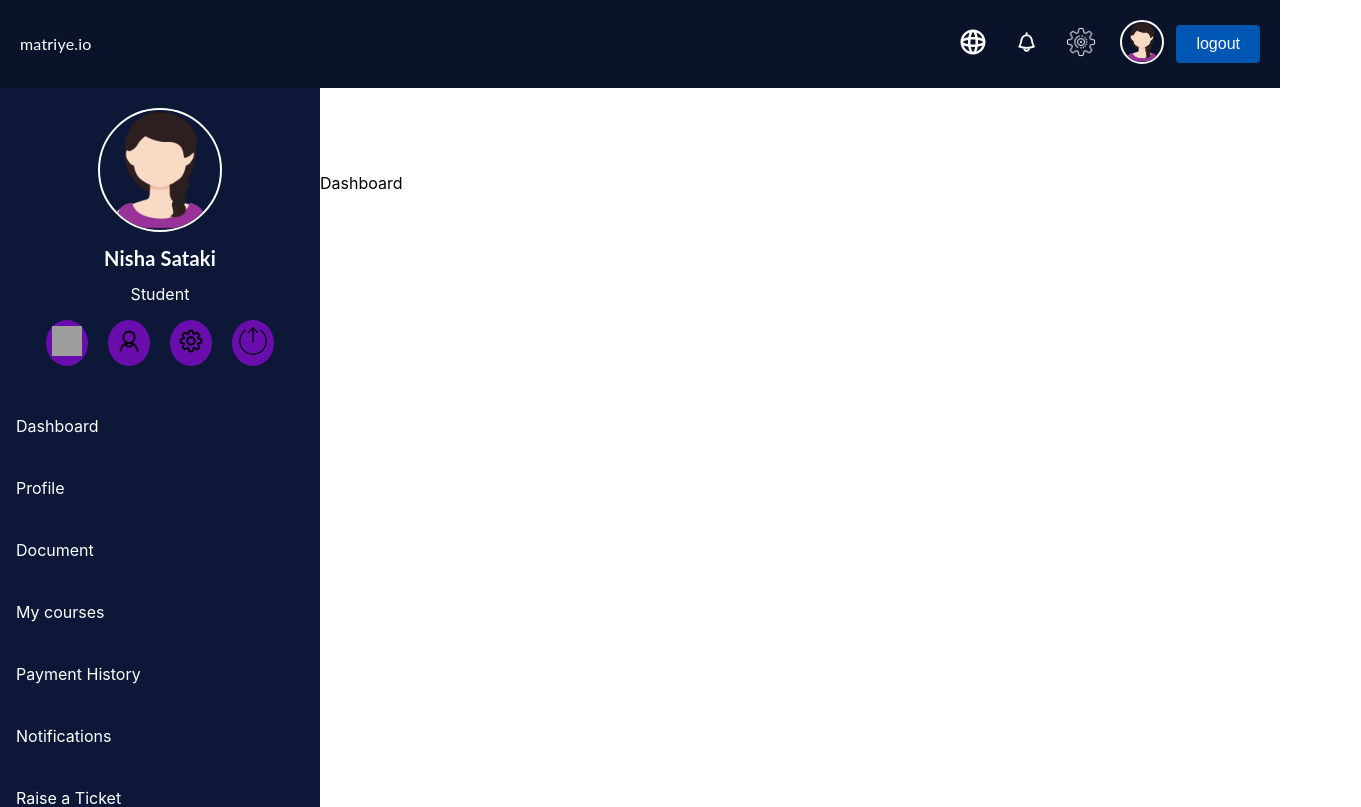
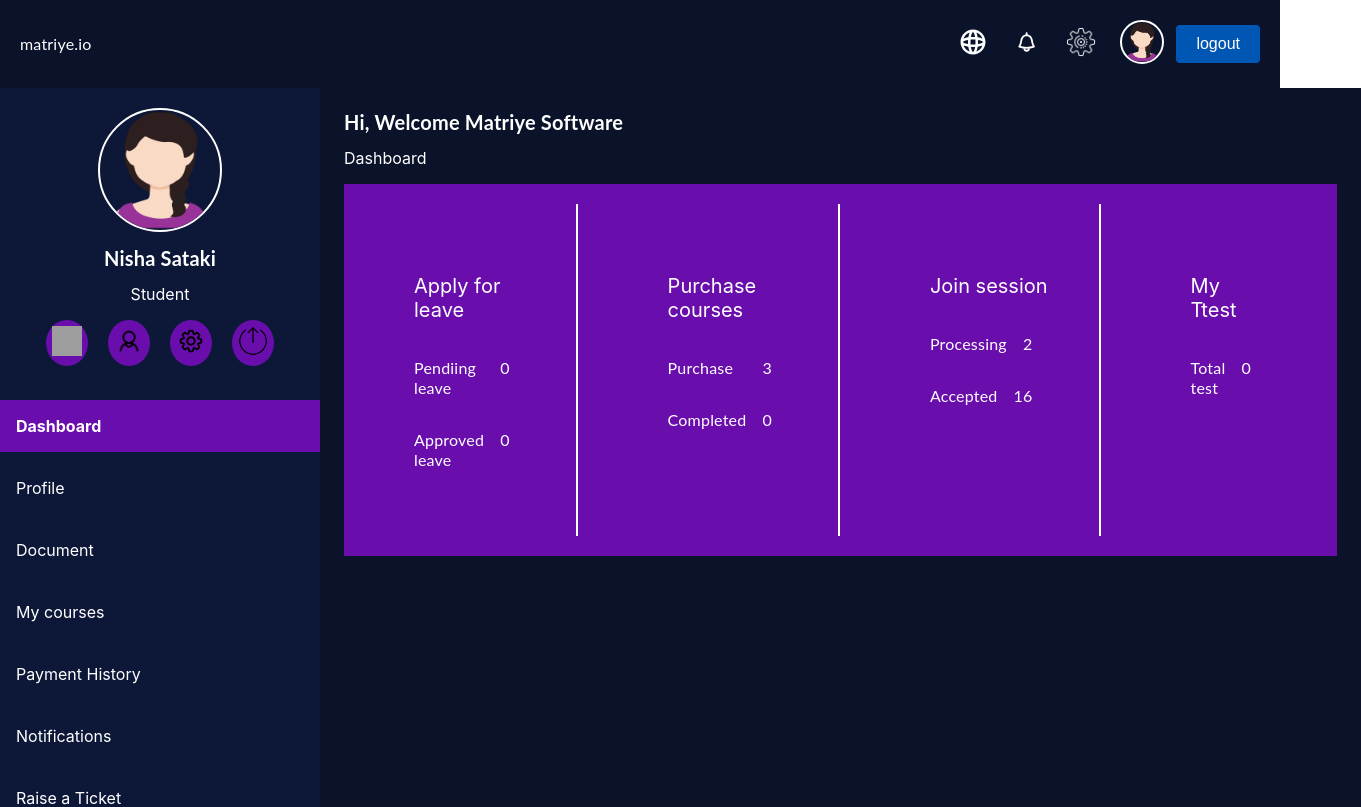
Before and after one commit to nisha-07/student-portal, a React (Create React App) app: page /dashboard in a window 1280 px wide. Shown: the top 807 px of the page, 1361 px wide, since content can reach past the window. Built offline with nearby package versions, Linux system fonts and the light colour scheme; grey boxes are pictures that could not be loaded.

Commit message:
ST feat: add top section of the dashboard

```diff
--- a/src/components/common/Sidebar/Sidebar.jsx
+++ b/src/components/common/Sidebar/Sidebar.jsx
@@ -11,7 +11,7 @@ import IconImage from "../IconImage/IconImage";
 import classes from "./Sidebar.module.scss";
 
 const Sidebar = () => {
-	const [activeNavItem, setActiveNavItem] = useState(null);
+	const [activeNavItem, setActiveNavItem] = useState(0);
 
 	// Set the active navigation tab
 	const handleNavItemClick = (index) => {
@@ -67,9 +67,8 @@ const Sidebar = () => {
 					<Link
 						key={index}
 						to={nav.link}
-						className={`${classes["nav-item"]} ${
-							index === activeNavItem ? classes.active : ""
-						}`}
+						className={`${classes["nav-item"]} ${index === activeNavItem ? classes.active : ""
+							}`}
 						onClick={() => handleNavItemClick(index)}
 					>
 						{nav.label}
--- a/src/pages/StudentDashboard/StudentDashboard.jsx
+++ /dev/null
@@ -1,11 +0,0 @@
-import classes from "./StudentDashboard.module.scss"
-
-const StudentDashboard = () => {
-    return (
-        <div className={classes.container}>
-            Dashboard
-        </div>
-    )
-}
-
-export default StudentDashboard
--- a/src/pages/StudentDashboard/StudentDashboard.module.scss
+++ b/src/pages/StudentDashboard/StudentDashboard.module.scss
@@ -1,3 +1,18 @@
+@use "../../styles/fonts" as *;
+@use "../../styles/colors" as *;
+
 .container {
-    margin-top: 85px;
+    padding: 24px;
+    flex: 1 0 70%;
+
+    @extend .Bg_Main_Color;
 }
+
+.title {
+    @extend .Font_Title_Color;
+    @extend .Font-F2;
+}
+
+.subtitle {
+    @extend .Font_Title_Color;
+}
--- /dev/null
+++ b/src/pages/StudentDashboard/TopSection/TopSection.jsx
@@ -0,0 +1,70 @@
+import classes from "./TopSection.module.scss"
+
+const TopSection = () => {
+    const leaves = [
+        {
+            label: "Pendiing leave",
+            count: 0
+        },
+        {
+            label: "Approved leave",
+            count: 0
+        }
+    ]
+
+    const courses = [
+        {
+            label: "Purchase",
+            count: 3
+        },
+        {
+            label: "Completed",
+            count: 0
+        }
+    ]
+
+    const sessions = [
+        {
+            label: "Processing",
+            count: 2
+        },
+        {
+            label: "Accepted",
+            count: 16
+        }
+    ]
+
+    const tests = [
+        {
+            label: "Total test",
+            count: 0
+        }
+    ]
+
+    return (
+        <div className={classes.container}>
+            <div className={classes.section}>
+                <p>Apply for leave</p>
+                {leaves.map((leave, index) => <div key={index} className={classes.info}><p>{leave.label}</p>
+                    <span>{leave.count}</span></div>)}
+            </div>
+            <div className={classes.section}>
+                <p>Purchase courses</p>
+                {courses.map((course, index) => <div key={index} className={classes.info}><p>{course.label}</p>
+                    <span>{course.count}</span></div>)}
+            </div>
+            <div className={classes.section}>
+                <p>Join session</p>
+                {sessions.map((session, index) => <div key={index} className={classes.info}><p>{session.label}</p>
+                    <span>{session.count}</span></div>)}
+            </div>
+            <div className={classes.test}>
+                <p>My Ttest</p>
+                {tests.map((test, index) => <div key={index} className={classes.info}><p>{test.label}</p>
+                    <span>{test.count}</span></div>)}
+            </div>
+        </div>
+    )
+}
+
+export default TopSection
--- /dev/null
+++ b/src/pages/StudentDashboard/TopSection/TopSection.module.scss
@@ -0,0 +1,39 @@
+@use "../../../styles/colors" as *;
+@use "../../../styles/fonts" as *;
+
+.container {
+    display: flex;
+    justify-content: start;
+
+    @extend .Bg_Primary_Color;
+}
+
+.section {
+    padding: 50px;
+    margin: 20px;
+    border-right: 2px solid #ffffff;
+    font-size: 20px;
+
+    @extend .Font_Title_Color;
+}
+
+.test {
+    padding: 50px;
+    margin: 20px;
+    font-size: 20px;
+
+    @extend .Font_Title_Color;
+}
+
+.info {
+    display: flex;
+    justify-content: space-between;
+
+    span {
+        margin: 16px;
+    }
+
+
+    @extend .Font-F1;
+    @extend .Font_Title_Color;
+}
--- /dev/null
+++ b/src/pages/StudentDashboard/index.jsx
@@ -0,0 +1,14 @@
+import classes from "./StudentDashboard.module.scss"
+import TopSection from "./TopSection/TopSection"
+
+const StudentDashboard = () => {
+    return (
+        <div className={classes.container}>
+            <p className={classes.title}>Hi, Welcome Matriye Software</p>
+            <p className={classes.subtitle}>Dashboard</p>
+            <TopSection />
+        </div>
+    )
+}
+
+export default StudentDashboard
--- a/src/routes/index.jsx
+++ b/src/routes/index.jsx
@@ -1,6 +1,6 @@
 import { Routes, Route, Navigate } from "react-router-dom";
-import StudentDashboard from "../pages/StudentDashboard/StudentDashboard";
-import Profile from "../pages/Profile/Profile";
+import StudentDashboard from "../pages/StudentDashboard";
+import Profile from "../pages/Profile";
 
 const AppRouter = () => {
 	return (
```
Also changed, not shown: src/pages/Profile/Profile.module.scss (line endings or trailing spaces), src/pages/Profile/index.jsx (renamed from src/pages/Profile/Profile.jsx).
